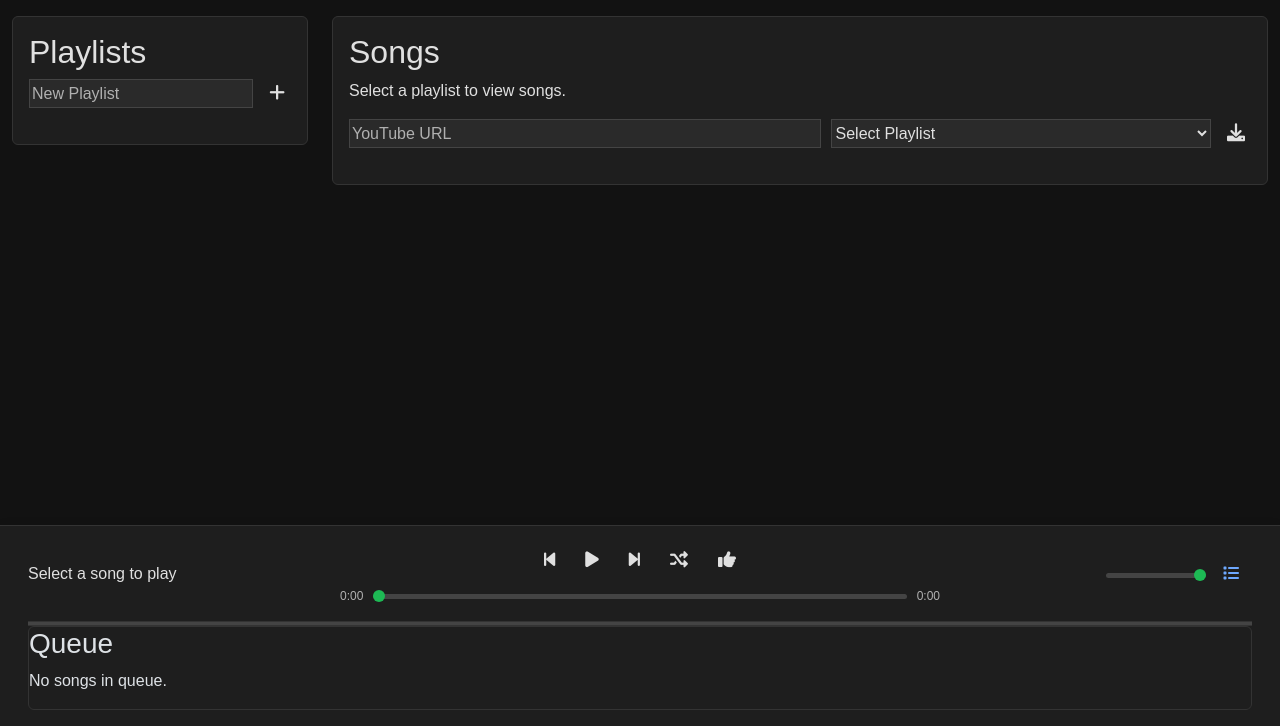
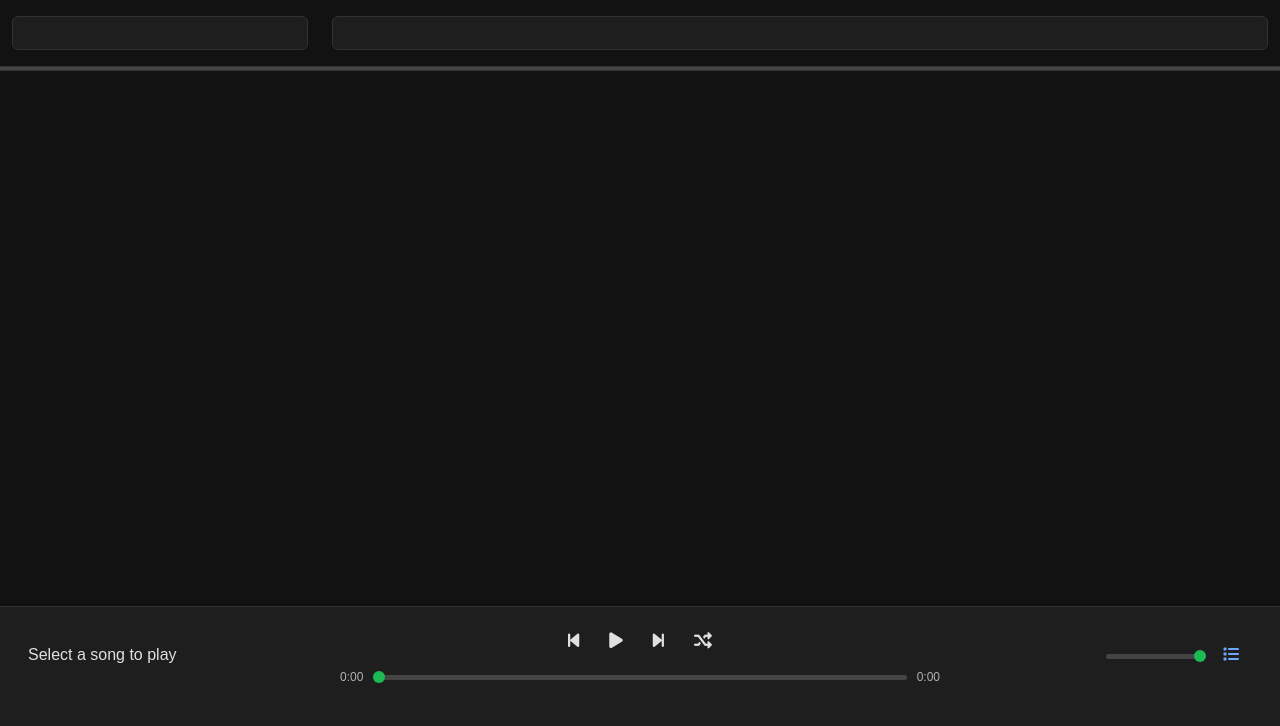
Before and after one commit to AshwanthSubramani/echo-v0.1, a FastAPI app: page / in a window 1280 px wide. Shown: the part 74-800 px from the top of the page. Run offline with FastAPI, Linux system fonts and the light colour scheme; data that the repository does not hold is empty.

Commit message:
UI update player resizing implemented

```diff
--- a/index.html
+++ b/index.html
@@ -53,7 +53,8 @@
         </div>
     </div>
 
-    <!-- Player Controls (Fixed Bottom) -->
+    <!-- Player Controls (Fixed Bottom) with Resize Handle -->
+    <div id="player-resize-handle" class="player-resize-handle"></div>
     <div class="player-controls fixed-bottom p-3 shadow">
         <div class="container-fluid">
             <div class="row align-items-center">
--- a/static/script.js
+++ b/static/script.js
@@ -122,7 +122,7 @@
         audioPlayer.load();
         updatePlayerUI();
         renderQueue();
-        console.log("Previous song:", prevSong, "Index:", currentSongIndex);
+        console.log("Previous song:", prevSong, "Index:", currentSongIndex");
     }
 }
 
@@ -821,18 +821,18 @@
     controls.appendChild(recommendBtn);
 
     // Queue resizing logic
-    const resizeHandle = document.getElementById('queue-resize-handle');
+    const queueResizeHandle = document.getElementById('queue-resize-handle');
     const queueCollapse = document.getElementById('queueCollapse');
-    let isDragging = false;
+    let isQueueDragging = false;
 
-    resizeHandle.addEventListener('mousedown', (e) => {
-        isDragging = true;
-        document.addEventListener('mousemove', onMouseMove);
-        document.addEventListener('mouseup', onMouseUp);
+    queueResizeHandle.addEventListener('mousedown', (e) => {
+        isQueueDragging = true;
+        document.addEventListener('mousemove', onQueueMouseMove);
+        document.addEventListener('mouseup', onQueueMouseUp);
     });
 
-    function onMouseMove(e) {
-        if (!isDragging) return;
+    function onQueueMouseMove(e) {
+        if (!isQueueDragging) return;
         const playerControls = document.querySelector('.player-controls');
         const playerRect = playerControls.getBoundingClientRect();
         const newHeight = window.innerHeight - e.clientY - playerRect.height + queueCollapse.scrollHeight;
@@ -841,10 +841,35 @@
         queueCollapse.style.maxHeight = `${Math.max(minHeight, Math.min(maxHeight, newHeight))}px`;
     }
 
-    function onMouseUp() {
-        isDragging = false;
-        document.removeEventListener('mousemove', onMouseMove);
-        document.removeEventListener('mouseup', onMouseUp);
+    function onQueueMouseUp() {
+        isQueueDragging = false;
+        document.removeEventListener('mousemove', onQueueMouseMove);
+        document.removeEventListener('mouseup', onQueueMouseUp);
+    }
+
+    // Player resizing logic
+    const playerResizeHandle = document.getElementById('player-resize-handle');
+    const playerControls = document.querySelector('.player-controls');
+    let isPlayerDragging = false;
+
+    playerResizeHandle.addEventListener('mousedown', (e) => {
+        isPlayerDragging = true;
+        document.addEventListener('mousemove', onPlayerMouseMove);
+        document.addEventListener('mouseup', onPlayerMouseUp);
+    });
+
+    function onPlayerMouseMove(e) {
+        if (!isPlayerDragging) return;
+        const newHeight = window.innerHeight - e.clientY;
+        const minHeight = 80; // Minimum height
+        const maxHeight = 300; // Maximum height
+        playerControls.style.height = `${Math.max(minHeight, Math.min(maxHeight, newHeight))}px`;
+    }
+
+    function onPlayerMouseUp() {
+        isPlayerDragging = false;
+        document.removeEventListener('mousemove', onPlayerMouseMove);
+        document.removeEventListener('mouseup', onPlayerMouseUp);
     }
 });
 
--- a/static/style.css
+++ b/static/style.css
@@ -16,17 +16,33 @@
     text-shadow: 2px 2px 4px rgba(0, 0, 0, 0.5);
 }
 
-/* Player Controls */
+/* Player Controls and Resize Handle */
 .player-controls {
     background-color: #1e1e1e;
     border-top: 1px solid #333;
     box-shadow: 0 -2px 5px rgba(0, 0, 0, 0.3);
+    height: 120px; /* Default height */
+    transition: height 0.3s ease;
 }
 
 .player-controls.active {
     display: block;
 }
 
+#player-resize-handle {
+    width: 100%;
+    height: 5px;
+    background: #444;
+    cursor: ns-resize;
+    border-top: 1px solid #333;
+    border-bottom: 1px solid #333;
+}
+
+#player-resize-handle:hover {
+    background: #666;
+}
+
+/* Controls */
 .controls button {
     background: none;
     border: none;
```
Also changed, not shown: songs.db, 1 other file.
